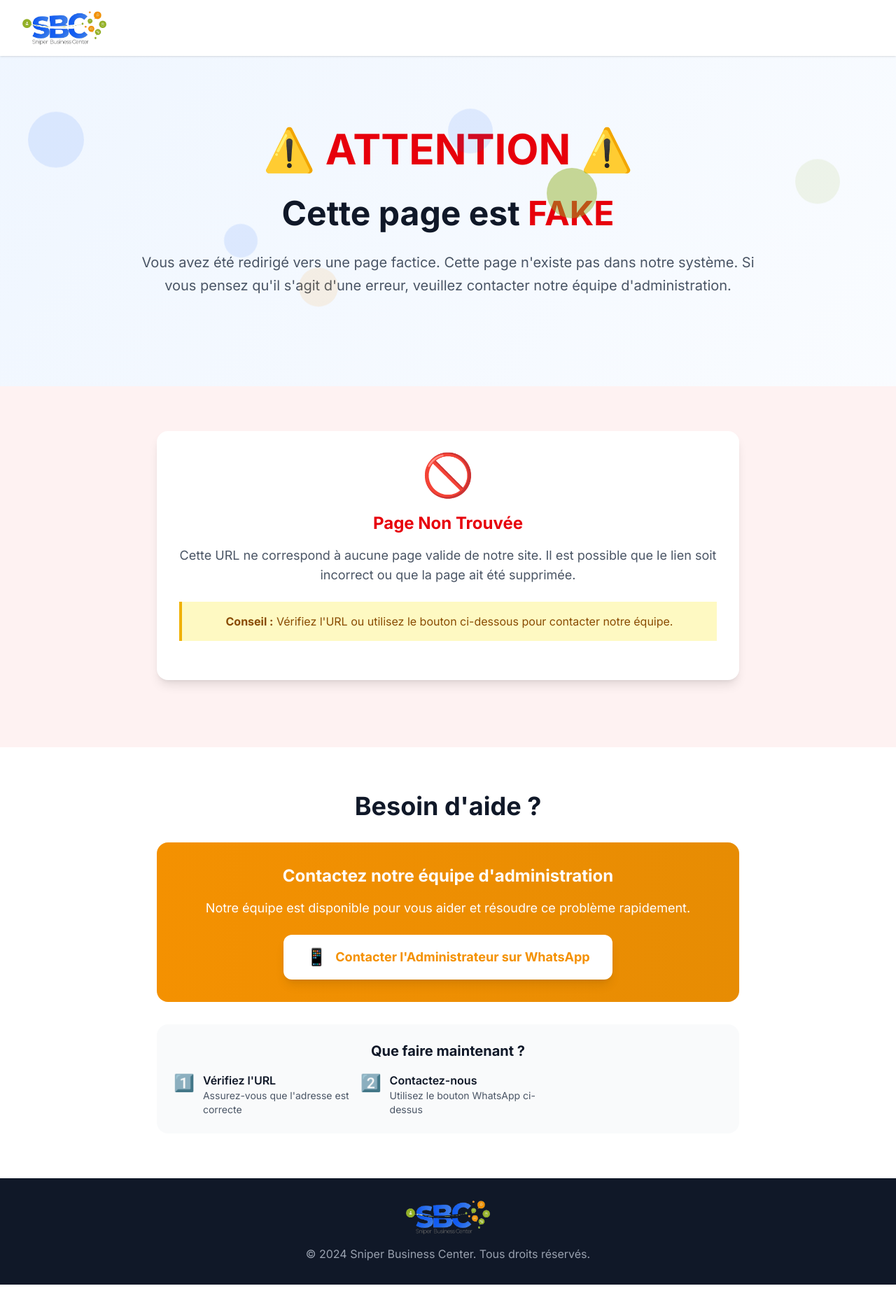
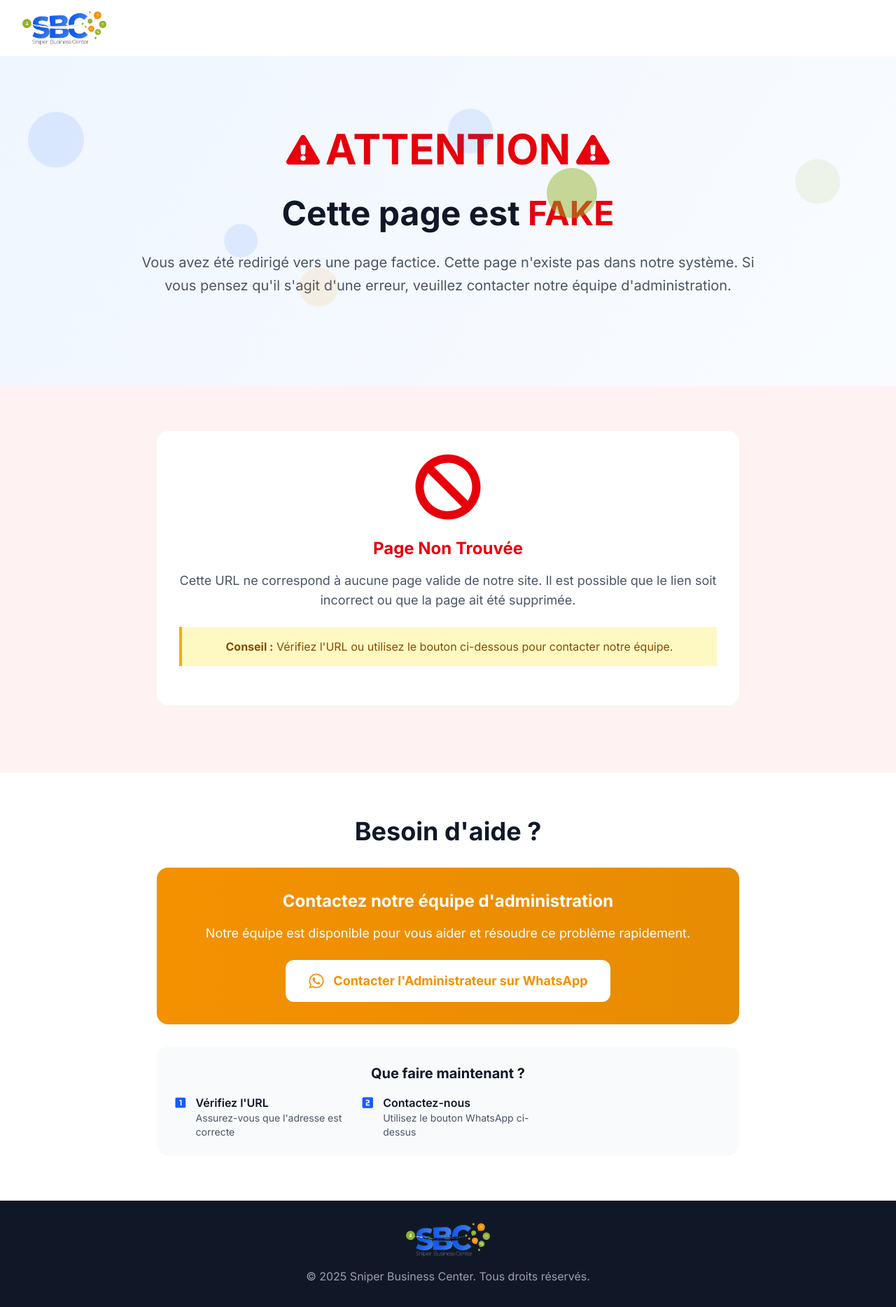
Before and after one commit to Bahanack-GY/sbc-new-landing-page, a React (Vite) app: page /fake in a window 1280 px wide. Shown: the whole page at 70% size. Before the commit the page ends 1836 px from the top, so only its background shows below. Built offline with nearby package versions, Linux system fonts and the light colour scheme.

Commit message:
added offre

```diff
--- a/src/pages/Fake.tsx
+++ b/src/pages/Fake.tsx
@@ -1,9 +1,11 @@
 import { motion } from "framer-motion";
+import { FaExclamationTriangle, FaBan, FaWhatsapp } from "react-icons/fa";
+import { MdLooksOne, MdLooksTwo } from "react-icons/md";
 
 import logo from "../assets/img/logo-sbc.png";
 
 function onClick() {
-  window.location.href = "https://wa.me/+237699999999?text=Bonjour, j'ai trouvé une page fake sur votre site. Pouvez-vous m'aider?";
+  window.location.href = "https://wa.me/+237682903535?text=Bonjour, j'ai trouvé une page fake sur votre site. Pouvez-vous m'aider?";
 }
 
 // Animation variants
@@ -32,7 +34,7 @@ function Fake() {
     <div className="min-h-screen bg-gradient-to-br from-blue-50 to-white relative">
       {/* Header */}
       <motion.header
-        className="bg-white shadow-sm"
+        className="bg-white"
         initial={{ opacity: 0, y: -20 }}
         animate={{ opacity: 1, y: 0 }}
         transition={{ duration: 0.5 }}
@@ -74,7 +76,9 @@ function Fake() {
               className="text-3xl md:text-5xl lg:text-6xl font-bold text-gray-900 mb-6 leading-tight z-20"
               variants={fadeInUp}
             >
-              <span className="text-red-600">⚠️ ATTENTION ⚠️</span>
+              <span className="text-red-600 flex items-center justify-center gap-2">
+                <FaExclamationTriangle className="w-12 h-12" /> ATTENTION <FaExclamationTriangle className="w-12 h-12" />
+              </span>
             </motion.h1>
             <motion.h2
               className="text-2xl md:text-4xl lg:text-5xl font-bold text-gray-900 mb-6 leading-tight"
@@ -104,7 +108,7 @@ function Fake() {
       >
         <div className="max-w-4xl mx-auto px-4 sm:px-6 lg:px-8 text-center">
           <motion.div
-            className="bg-white rounded-2xl shadow-lg p-8 mb-8"
+            className="bg-white rounded-2xl p-8 mb-8"
             variants={scaleIn}
             initial="initial"
             whileInView="animate"
@@ -117,7 +121,7 @@ function Fake() {
               transition={{ duration: 0.5, type: "spring" }}
               viewport={{ once: true }}
             >
-              🚫
+              <FaBan className="w-24 h-24 mx-auto text-red-600" />
             </motion.div>
             <h3 className="text-2xl font-bold text-red-600 mb-4">
               Page Non Trouvée
@@ -171,11 +175,11 @@ function Fake() {
 
             <motion.button
               onClick={onClick}
-              className="bg-white text-[#f49101] font-bold py-4 px-8 rounded-xl text-lg transition-all duration-300 transform hover:scale-105 shadow-lg flex items-center justify-center gap-3 mx-auto"
+              className="bg-white text-[#f49101] font-bold py-4 px-8 rounded-xl text-lg transition-all duration-300 transform hover:scale-105 flex items-center justify-center gap-3 mx-auto"
               whileHover={{ scale: 1.05 }}
               whileTap={{ scale: 0.95 }}
             >
-              <span className="text-2xl">📱</span>
+              <FaWhatsapp className="text-2xl" />
               Contacter l'Administrateur sur WhatsApp
             </motion.button>
           </motion.div>
@@ -192,14 +196,14 @@ function Fake() {
             </h4>
             <div className="grid grid-cols-1 md:grid-cols-3 gap-4 text-left">
               <div className="flex items-start gap-3">
-                <span className="text-2xl">1️⃣</span>
+                <MdLooksOne className="text-2xl text-blue-600" />
                 <div>
                   <h5 className="font-semibold text-gray-900">Vérifiez l'URL</h5>
                   <p className="text-gray-600 text-sm">Assurez-vous que l'adresse est correcte</p>
                 </div>
               </div>
               <div className="flex items-start gap-3">
-                <span className="text-2xl">2️⃣</span>
+                <MdLooksTwo className="text-2xl text-blue-600" />
                 <div>
                   <h5 className="font-semibold text-gray-900">Contactez-nous</h5>
                   <p className="text-gray-600 text-sm">Utilisez le bouton WhatsApp ci-dessus</p>
@@ -228,7 +232,7 @@ function Fake() {
             transition={{ duration: 0.2 }}
           />
           <p className="text-gray-400">
-            © 2024 Sniper Business Center. Tous droits réservés.
+            © {new Date().getFullYear()} Sniper Business Center. Tous droits réservés.
           </p>
         </div>
       </motion.footer>
--- a/src/pages/Home.tsx
+++ b/src/pages/Home.tsx
@@ -32,6 +32,7 @@ import whatsapp from "../assets/img/whatsapp.png"
 import futuriste from "../assets/img/logo-futuriste.png"
 import extremevetement from "../assets/img/logo-ev.png"
 import wilevent from "../assets/img/logo-we.jpg"
+import offreExceptionnelle from "../assets/img/offre-exceptionelle.jpeg"
 
 import presentation from "../assets/video/IMG_6637.MP4"
 
@@ -418,6 +419,28 @@ function Home() {
               ))}
             </motion.div>
           </div>
+        </div>
+
+        {/* Offre Exceptionnelle Section */}
+        <div className="max-w-7xl mx-auto px-4 sm:px-6 lg:px-8 mt-12 pb-12">
+          <motion.div
+            className="text-center"
+            initial={{ opacity: 0, y: 30 }}
+            whileInView={{ opacity: 1, y: 0 }}
+            transition={{ duration: 0.6 }}
+            viewport={{ once: true }}
+          >
+            <h2 className="font-heading text-3xl md:text-4xl font-bold text-[#f49101] mb-8">
+              Offre exceptionnelle
+            </h2>
+            <motion.img
+              src={offreExceptionnelle}
+              alt="Offre Exceptionnelle SBC"
+              className="w-full max-w-4xl mx-auto rounded-2xl shadow-xl"
+              whileHover={{ scale: 1.02 }}
+              transition={{ duration: 0.3 }}
+            />
+          </motion.div>
         </div>
       </motion.section>
 
@@ -934,7 +957,7 @@ function Home() {
             transition={{ duration: 0.2 }}
           />
           <p className="font-primary text-gray-400">
-            © 2025 Sniper Business Center. Tous droits réservés.
+            © {new Date().getFullYear()} Sniper Business Center. Tous droits réservés.
           </p>
         </div>
       </motion.footer>
```
Also changed, not shown: src/assets/img/offre-exceptionelle.jpeg (added), 1 other file (tests, documents, lock files or other folders).
